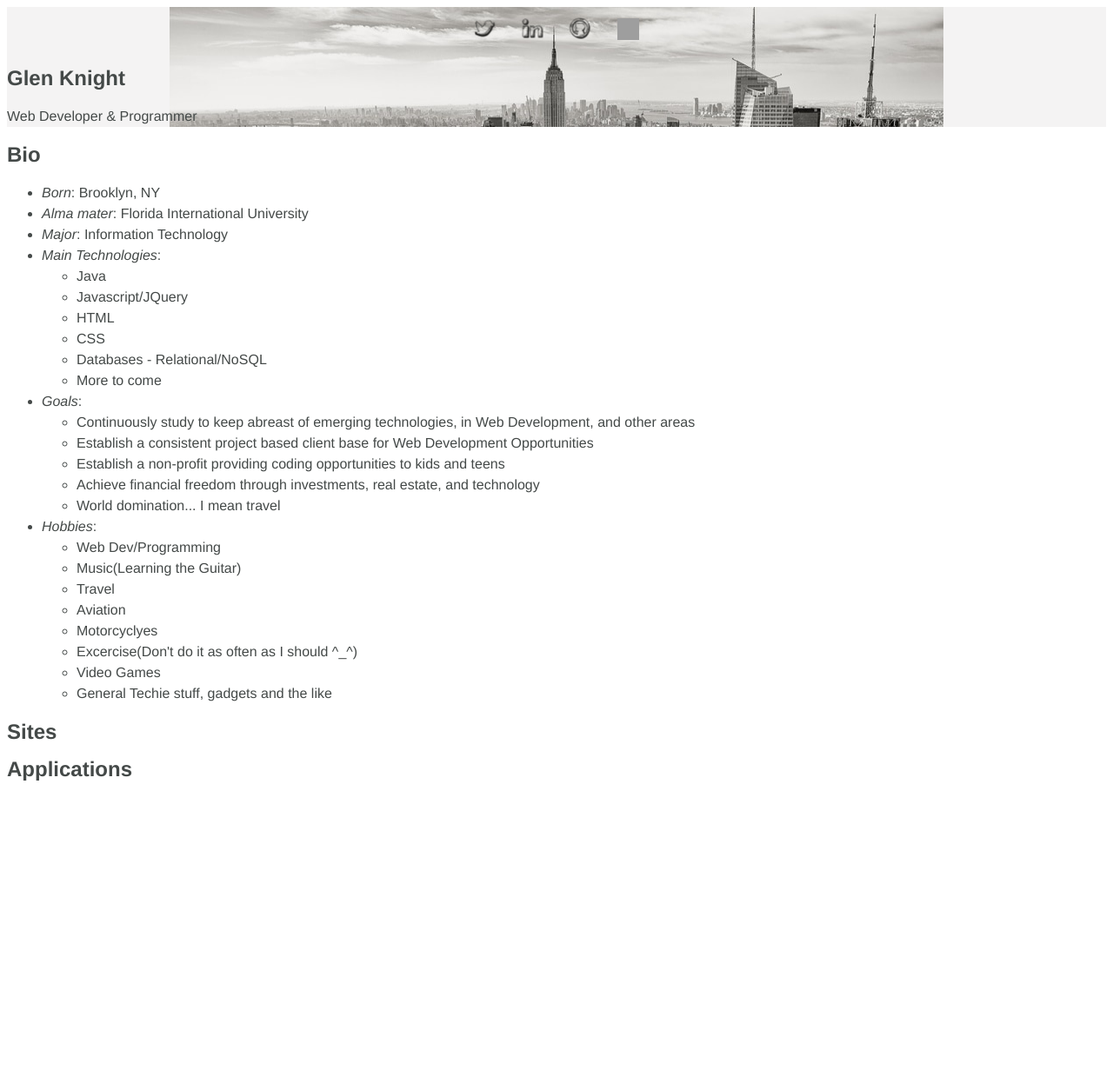
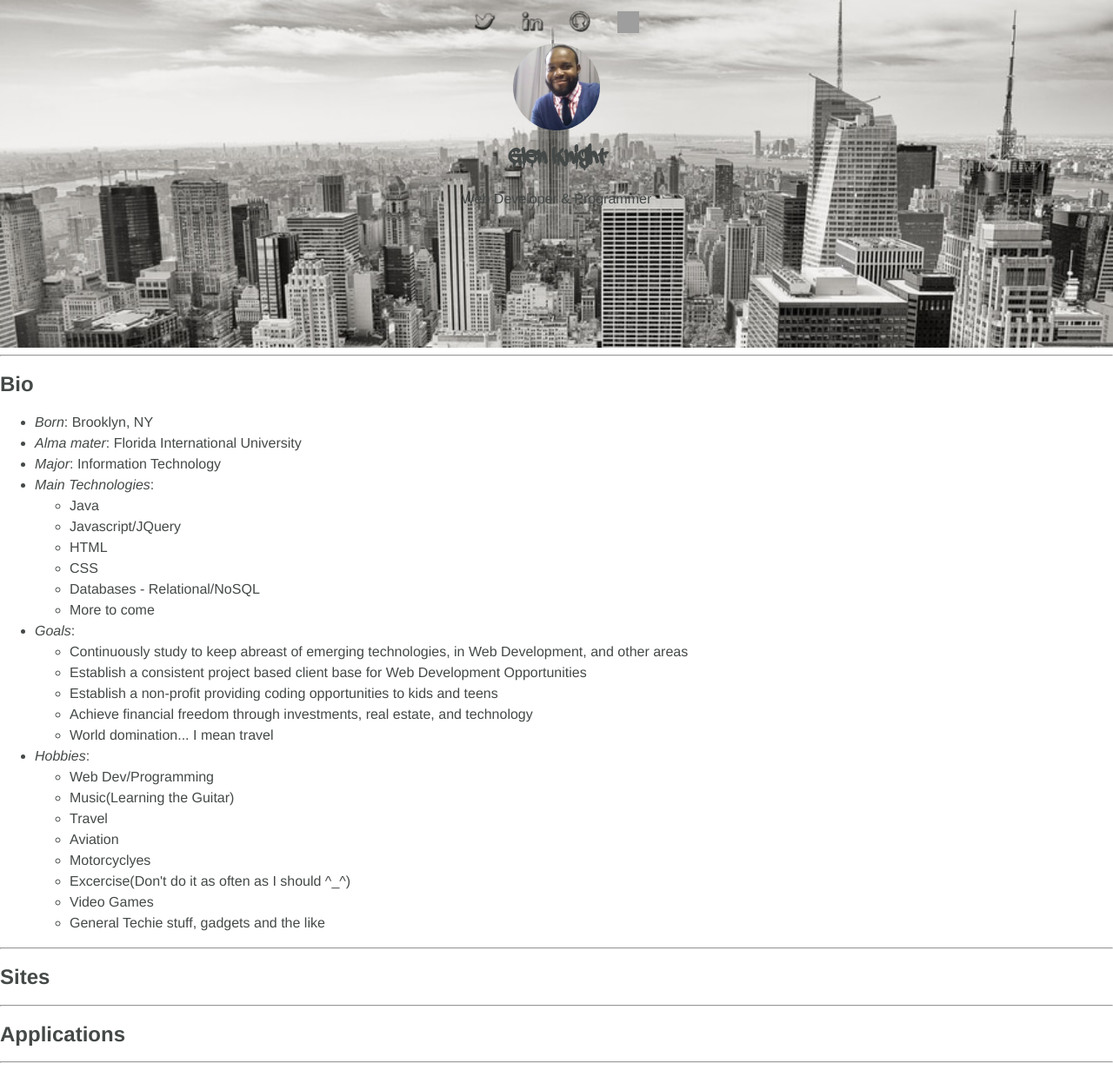
Before and after one commit to glenak1911/KnightGlendotNYC, a PHP site: page / in a window 1280 px wide. Shown: the whole page at 87% size. Before the commit the page ends 898 px from the top, so only its background shows below. Run offline with PHP 8.4, Linux system fonts and the light colour scheme; grey boxes are pictures that could not be loaded.

Commit message:
Add'l Header Styling

```diff
--- a/css/style.css
+++ b/css/style.css
@@ -1,18 +1,33 @@
+@font-face{
+	font-family:aDrippingMarker;
+	src: url(../fonts/adrip1.ttf);
+}
 
 body {
 	color: #444948;
 	font: normal 16px/24px "ProximaNovaLight", "Helvetica Neue", Helvetica, sans-serif;
+	margin:0 0 0 0px;
+	padding: 0 0 0 0px;
 }
 
 header{
-	background: #f4f3f3 url(../img/skyline.jpg) no-repeat center top fixed;
-	}
+/*	background: #f4f3f3 url(../img/skyline.jpg) no-repeat cover top fixed; */
+	background: #f4f3f3 url(../img/skyline.jpg);
+	background-size:cover;
+	text-align: center;
+	height:400px;
+}
+
+header h1.headerIntro{
+	font-family: aDrippingMarker;
+	font-size: 200%;
+}
 
 header .avatar {
 	display: block;
 	border-radius: 50%;
-	width: 70px;
-	height: 70px;
+	width: 100px;
+	height: 100px;
 	margin: 0 auto;
 	}
 
--- a/index.html
+++ b/index.html
@@ -13,11 +13,15 @@
 				<a class="email" href="mailto:glenak1911@gmail.com">E-Mail Me</a>
 			</div>
 			<div>
-				<h2>Glen Knight</h2>
+				<img class="avatar" src="img/me.jpg" />
+			</div>
+			<div>
+				<h1 class="headerIntro">Glen Knight</h1>
 				<span>Web Developer &amp; Programmer</span>
 			</div>
 		</header>
 		<div>
+			<hr />
 			<section>
 				<h2>Bio</h2>
 				<ul>
@@ -57,12 +61,14 @@
 					</li>
 				</ul>
 			</section>
+			<hr />
 			<section>
 				<h2>Sites</h2>
 				<!--Carousels with thumbnails -->
 				<!--Add lightbox feature to elements with verbiage -->
 				<!--Link to github for Source Code -->
 			</section>
+			<hr />
 			<section>
 				<h2>Applications</h2>
 				<!--Carousels with thumbnails -->
@@ -70,5 +76,9 @@
 				<!--Link to github for Source Code -->
 			</section>
 		</div>
+		<hr />
+		<div>
+			<!--Footer -->
+		</div>
 	</body>
 <html>
```
Also changed, not shown: fonts/adrip1.ttf (added), img/me.jpg (added).
